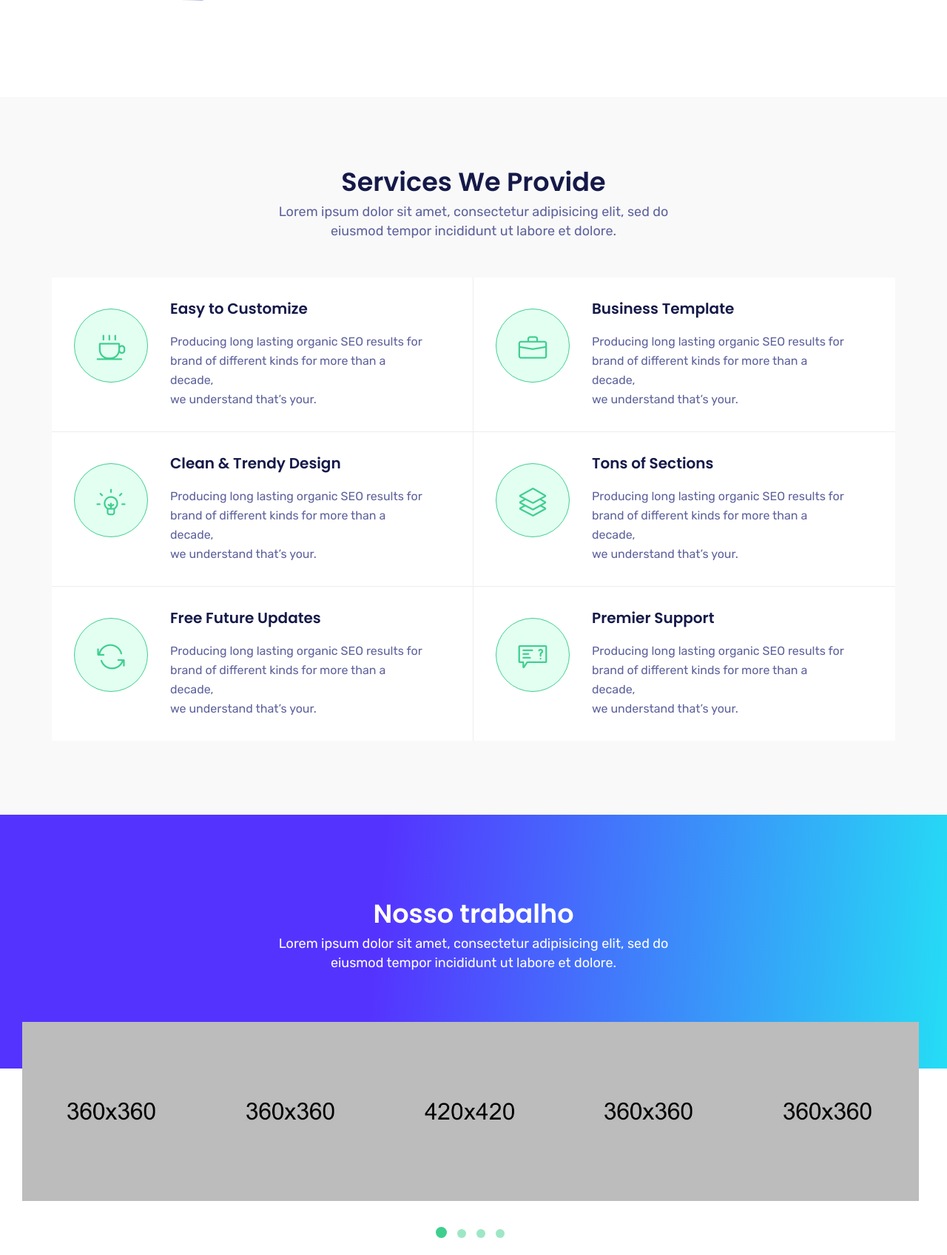
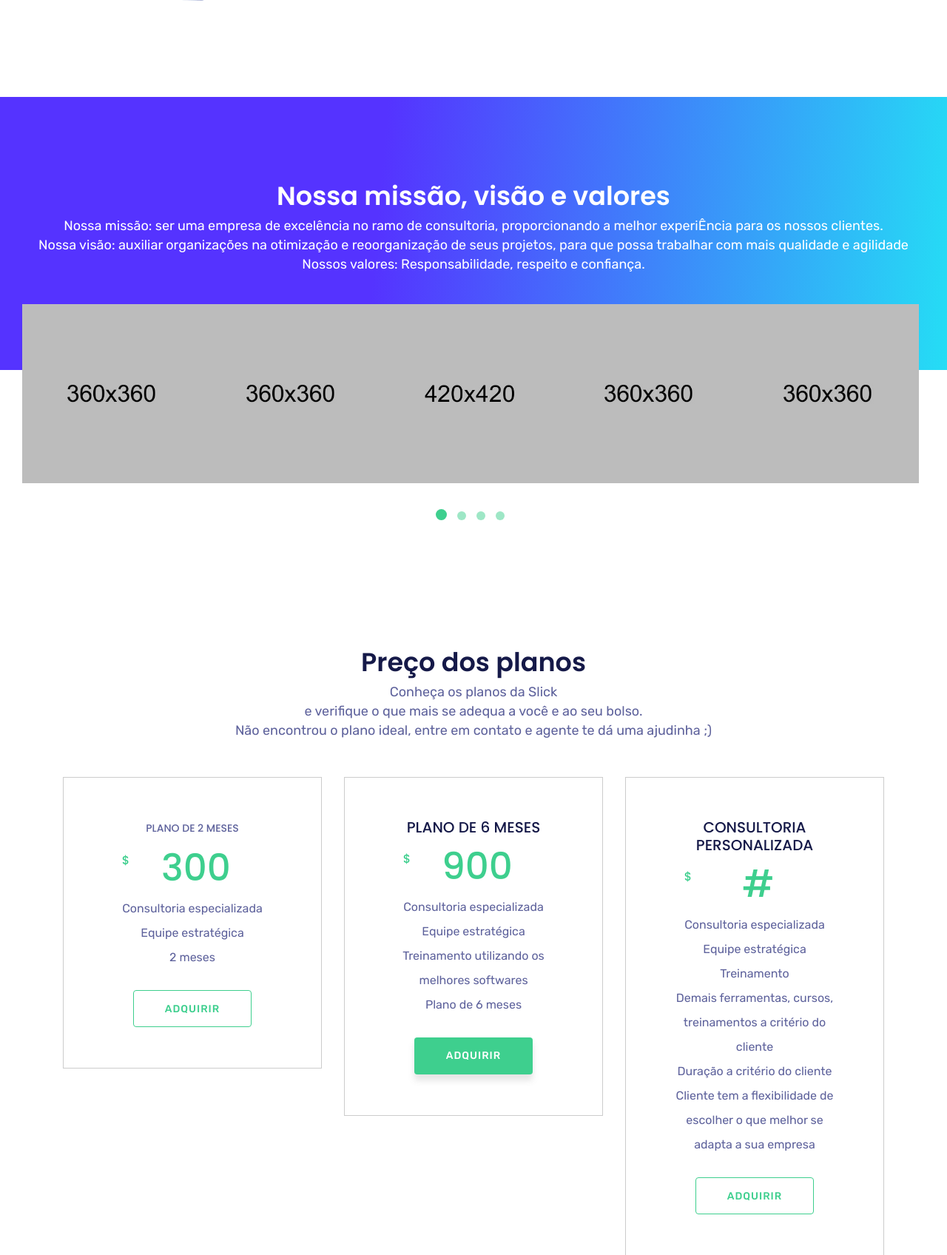
Before and after one commit to LarisseRocha/WebAvancado, a Django app: page / in a window 1280 px wide. Shown: the part 1891-3587 px from the top of the page at 74% size. Run offline with Django 3.2, Linux system fonts and the light colour scheme; some libraries are stand-ins or nearby versions; some web fonts are replaced.

Commit message:
Modificando os parágrafos do template

```diff
--- a/ativi1/templates/index.html
+++ b/ativi1/templates/index.html
@@ -45,9 +45,6 @@
               </li>
               <li class="nav-item">
                 <a class="nav-link page-scroll" href="#services">Sobre</a>
-              </li>
-              <li class="nav-item">
-                <a class="nav-link page-scroll" href="#features">Serviços</a>
               </li>
               <li class="nav-item">
                 <a class="nav-link page-scroll" href="#showcase">Nosso trabalho</a>
@@ -166,132 +163,6 @@
         </div>
       </div>
     </section>
-    <!-- Business Plan Section End -->
-
-
-
-    <!-- Cool Fetatures Section Start -->
-    <section id="features" class="section">
-      <div class="container">
-        <!-- Start Row -->
-        <div class="row">
-          <div class="col-lg-12">
-            <div class="features-text section-header text-center">
-              <div>
-                <h2 class="section-title">Services We Provide</h2>
-                <div class="desc-text">
-                  <p>Lorem ipsum dolor sit amet, consectetur adipisicing elit, sed do <br> eiusmod tempor incididunt ut labore et dolore.</p>
-                </div>
-              </div>
-            </div>
-          </div>
-
-        </div>
-        <!-- End Row -->
-        <!-- Start Row -->
-        <div class="row featured-bg">
-         <!-- Start Col -->
-          <div class="col-lg-6 col-md-6 col-xs-12 p-0">
-             <!-- Start Fetatures -->
-            <div class="feature-item featured-border1">
-               <div class="feature-icon float-left">
-                 <i class="lni-coffee-cup"></i>
-               </div>
-               <div class="feature-info float-left">
-                 <h4>Easy to Customize</h4>
-                 <p>Producing long lasting organic SEO results for <br> brand of different kinds for more than a decade,<br> we understand that’s your.</p>
-               </div>
-            </div>
-            <!-- End Fetatures -->
-          </div>
-           <!-- End Col -->
-
-         <!-- Start Col -->
-          <div class="col-lg-6 col-md-6 col-xs-12 p-0">
-             <!-- Start Fetatures -->
-            <div class="feature-item featured-border2">
-               <div class="feature-icon float-left">
-                 <i class="lni-briefcase"></i>
-               </div>
-               <div class="feature-info float-left">
-                 <h4>Business Template</h4>
-                 <p>Producing long lasting organic SEO results for <br> brand of different kinds for more than a decade,<br> we understand that’s your.</p>
-               </div>
-            </div>
-            <!-- End Fetatures -->
-          </div>
-           <!-- End Col -->
-
-         <!-- Start Col -->
-          <div class="col-lg-6 col-md-6 col-xs-12 p-0">
-             <!-- Start Fetatures -->
-            <div class="feature-item featured-border1">
-               <div class="feature-icon float-left">
-                 <i class="lni-invention"></i>
-               </div>
-               <div class="feature-info float-left">
-                 <h4>Clean & Trendy Design</h4>
-                 <p>Producing long lasting organic SEO results for <br> brand of different kinds for more than a decade,<br> we understand that’s your.</p>
-               </div>
-            </div>
-            <!-- End Fetatures -->
-          </div>
-           <!-- End Col -->
-
-         <!-- Start Col -->
-          <div class="col-lg-6 col-md-6 col-xs-12 p-0">
-             <!-- Start Fetatures -->
-            <div class="feature-item featured-border2">
-               <div class="feature-icon float-left">
-                <i class="lni-layers"></i>
-               </div>
-               <div class="feature-info float-left">
-                 <h4>Tons of Sections</h4>
-                 <p>Producing long lasting organic SEO results for <br> brand of different kinds for more than a decade,<br> we understand that’s your.</p>
-               </div>
-            </div>
-            <!-- End Fetatures -->
-          </div>
-           <!-- End Col -->
-
-         <!-- Start Col -->
-          <div class="col-lg-6 col-md-6 col-xs-12 p-0">
-             <!-- Start Fetatures -->
-            <div class="feature-item featured-border3">
-               <div class="feature-icon float-left">
-                 <i class="lni-reload"></i>
-               </div>
-               <div class="feature-info float-left">
-                 <h4>Free Future Updates</h4>
-                 <p>Producing long lasting organic SEO results for <br> brand of different kinds for more than a decade,<br> we understand that’s your.</p>
-               </div>
-            </div>
-            <!-- End Fetatures -->
-          </div>
-           <!-- End Col -->
-
-         <!-- Start Col -->
-          <div class="col-lg-6 col-md-6 col-xs-12 p-0">
-             <!-- Start Fetatures -->
-            <div class="feature-item">
-               <div class="feature-icon float-left">
-                 <i class="lni-support"></i>
-               </div>
-               <div class="feature-info float-left">
-                 <h4>Premier Support</h4>
-                 <p>Producing long lasting organic SEO results for <br> brand of different kinds for more than a decade,<br> we understand that’s your.</p>
-               </div>
-            </div>
-            <!-- End Fetatures -->
-          </div>
-           <!-- End Col -->
-
-
-        </div>
-        <!-- End Row -->
-      </div>
-    </section>
-    <!-- Cool Fetatures Section End -->
 
 
     <!-- Recent Showcase Section Start -->
@@ -302,10 +173,11 @@
           <div class="col-lg-12">
             <div class="showcase-text section-header text-center">
               <div>
-                <h2 class="section-title">Nosso trabalho</h2>
+                <h2 class="section-title">Nossa missão, visão e valores</h2>
                 <div class="desc-text">
-                  <p>Lorem ipsum dolor sit amet, consectetur adipisicing elit, sed do</p>
-                  <p>eiusmod tempor incididunt ut labore et dolore.</p>
+                  <p>Nossa missão: ser uma empresa de excelência no ramo de consultoria, proporcionando a melhor experiÊncia para os nossos clientes.</p>
+                  <p>Nossa visão: auxiliar organizações na otimização e reoorganização de seus projetos, para que possa trabalhar com mais qualidade e agilidade</p>
+                  <p>Nossos valores: Responsabilidade, respeito e confiança.</p>
                 </div>
               </div>
             </div>
@@ -720,10 +592,11 @@
           <div class="col-lg-12">
             <div class="pricing-text section-header text-center">
               <div>
-                <h2 class="section-title">Pricing Plans</h2>
+                <h2 class="section-title">Preço dos planos</h2>
                 <div class="desc-text">
-                  <p>Lorem ipsum dolor sit amet, consectetur adipisicing elit, sed do</p>
-                  <p>eiusmod tempor incididunt ut labore et dolore.</p>
+                  <p>Conheça os planos da Slick</p>
+                  <p>e verifique o que mais se adequa a você e ao seu bolso.</p>
+                  <p>Não encontrou o plano ideal, entre em contato e agente te dá uma ajudinha ;)</p>
                 </div>
               </div>
             </div>
@@ -737,19 +610,16 @@
           <div class="col-lg-4 col-md-4 col-xs-12">
             <div class="pricing-table text-center">
               <div class="pricing-details">
-                <h3>Free</h3>
-                <h1><span>$</span>00</h1>
+                  <h3><p>Plano de 2 meses</p></h3>
+                <h1><span>$</span>300</h1>
                 <ul>
-                  <li>Free Instalation</li>
-                  <li>500MB Storage</li>
-                  <li>Single User</li>
-                  <li>5 GB Bandwith</li>
-                  <li>Minimal Features</li>
-                  <li>No Dashboard</li>
+                  <li>Consultoria especializada</li>
+                  <li>Equipe estratégica</li>
+                  <li>2 meses</li>
                 </ul>
               </div>
               <div class="plan-button">
-                <a href="#" class="btn btn-border">Purchase</a>
+                <a href="#" class="btn btn-border">Adquirir</a>
               </div>
             </div>
           </div>
@@ -758,19 +628,17 @@
           <div class="col-lg-4 col-md-4 col-xs-12">
             <div class="pricing-table text-center">
               <div class="pricing-details">
-                <h3>standard</h3>
-                <h1><span>$</span>19.99</h1>
+                <h3>Plano de 6 meses</h3>
+                <h1><span>$</span>900</h1>
                 <ul>
-                  <li>Free Instalation</li>
-                  <li>2 GB Storage</li>
-                  <li>Upto 2 users</li>
-                  <li>50 GB Bandwith</li>
-                  <li>All Features</li>
-                  <li>Sales Dashboard</li>
+                  <li>Consultoria especializada</li>
+                  <li>Equipe estratégica</li>
+                  <li>Treinamento utilizando os melhores softwares</li>
+                  <li>Plano de 6 meses</li>
                 </ul>
               </div>
               <div class="plan-button">
-                <a href="#" class="btn btn-common">Purchase</a>
+                <a href="#" class="btn btn-common">Adquirir</a>
               </div>
             </div>
           </div>
@@ -779,19 +647,19 @@
           <div class="col-lg-4 col-md-4 col-xs-12">
             <div class="pricing-table text-center">
               <div class="pricing-details">
-                <h3>Business</h3>
-                <h1><span>$</span>29.99</h1>
+                <h3>Consultoria personalizada</h3>
+                <h1><span>$</span>#</h1>
                 <ul>
-                  <li>Free Instalation</li>
-                  <li>5 GB Storage</li>
-                  <li>Upto 4 users</li>
-                  <li>100 GB Bandwith</li>
-                  <li>All Features</li>
-                  <li>Sales Dashboard</li>
+                  <li>Consultoria especializada</li>
+                  <li>Equipe estratégica</li>
+                  <li>Treinamento</li>
+                  <li>Demais ferramentas, cursos, treinamentos a critério do cliente</li>
+                  <li>Duração a critério do cliente</li>
+                  <li>Cliente tem a flexibilidade de escolher o que melhor se adapta  a sua empresa</li>
                 </ul>
               </div>
               <div class="plan-button">
-                <a href="#" class="btn btn-border">Purchase</a>
+                <a href="#" class="btn btn-border">Adquirir</a>
               </div>
             </div>
           </div>
@@ -919,10 +787,10 @@
           <div class="col-lg-12">
             <div class="team-text section-header text-center">
               <div>
-                <h2 class="section-title">Team Members</h2>
+                <h2 class="section-title">Nossa equipe</h2>
                 <div class="desc-text">
-                  <p>Lorem ipsum dolor sit amet, consectetur adipisicing elit, sed do</p>
-                  <p>eiusmod tempor incididunt ut labore et dolore.</p>
+                  <p>Contamos com um dos melhores times de profissionais do mercado.</p>
+                  <p>Prezamos para que todos saiam ganhando.</p>
                 </div>
               </div>
             </div>
@@ -1045,10 +913,9 @@
           <div class="col-lg-12">
             <div class="blog-text section-header text-center">
               <div>
-                <h2 class="section-title">Latest Blog Posts</h2>
+                <h2 class="section-title">últimas postagens</h2>
                 <div class="desc-text">
-                  <p>Lorem ipsum dolor sit amet, consectetur adipisicing elit, sed do</p>
-                  <p>eiusmod tempor incididunt ut labore et dolore.</p>
+                  <p>Como transformar o seu negócio</p>
                 </div>
               </div>
             </div>
@@ -1068,8 +935,8 @@
                 </a>
               </div>
               <div class="blog-item-text">
-                <h3><a href="single-post.html">How Slick Will Transform  <br>Your Business</a></h3>
-                <p>Lorem Ipsum is simply dummy text of the printing and typesetting industry. Lorem Ipsum has been the industry.</p>
+                <h3><a href="single-post.html">Como o Slick vai transformar o seu negócio <br>Saiba mais</a></h3>
+                <p>Dicas para statups.</p>
                 <a href="" class="read-more">5 Min read</a>
               </div>
               <div class="author">
@@ -1090,8 +957,8 @@
                 </a>
               </div>
               <div class="blog-item-text">
-                <h3><a href="single-post.html">Growth Techniques for  <br>New Startups</a></h3>
-                <p>Lorem Ipsum is simply dummy text of the printing and typesetting industry. Lorem Ipsum has been the industry.</p>
+                <h3><a href="single-post.html">Técnicas para impulssionar o negócio  <br>conheça</a></h3>
+                <p>Leia o artigo e saiba mais.</p>
                 <a href="" class="read-more">5 Min read</a>
               </div>
               <div class="author">
@@ -1112,8 +979,8 @@
                 </a>
               </div>
               <div class="blog-item-text">
-                <h3><a href="single-post.html">Writing Professional <br>Emails to Customers</a></h3>
-                <p>Lorem Ipsum is simply dummy text of the printing and typesetting industry. Lorem Ipsum has been the industry.</p>
+                <h3><a href="single-post.html">Ferramentas tecnológicas <br>Ferramentas mais utilizdas</a></h3>
+                <p>Conheça os softwares e ferramentas mais utilizados no meio corporativo atualmente.</p>
                 <a href="" class="read-more">5 Min read</a>
               </div>
               <div class="author">
@@ -1140,10 +1007,10 @@
           <div class="col-lg-12">
             <div class="contact-text section-header text-center">
               <div>
-                <h2 class="section-title">Get In Touch</h2>
+                <h2 class="section-title">Cadastre-se no nosso site</h2>
                 <div class="desc-text">
-                  <p>Lorem ipsum dolor sit amet, consectetur adipisicing elit, sed do</p>
-                  <p>eiusmod tempor incididunt ut labore et dolore.</p>
+                  <p>Fique por dentro das novidades</p>
+                  <p>ou venha nos conhecer.</p>
                 </div>
               </div>
             </div>
```
